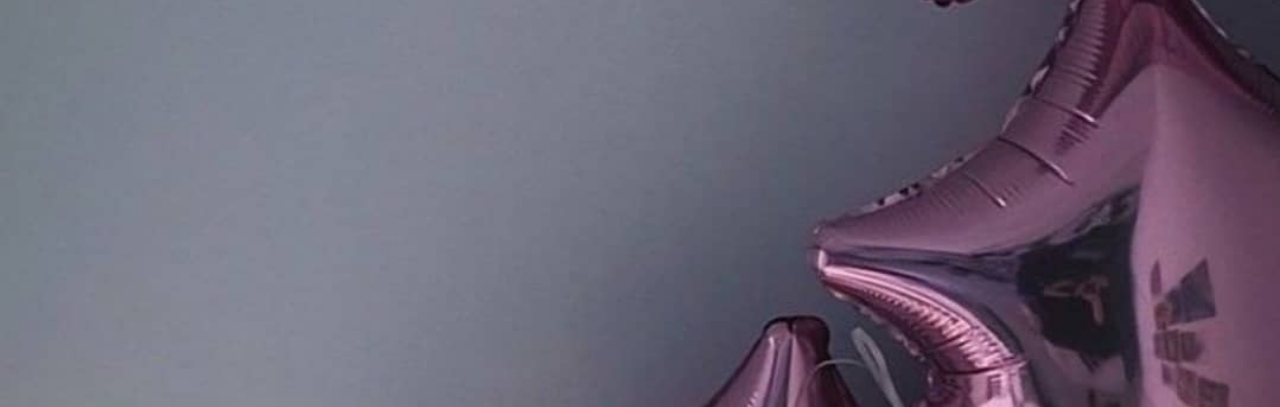
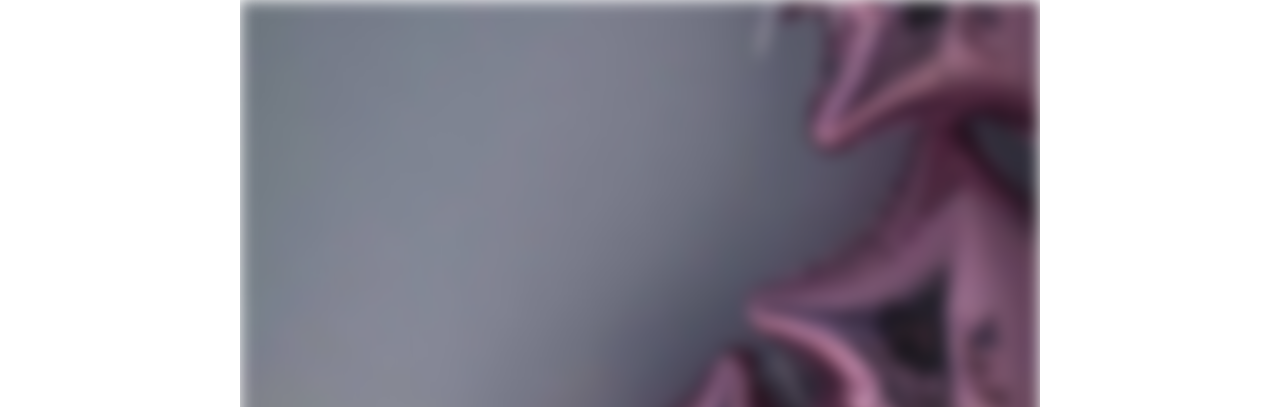
Before and after one commit to FATIMAA-WEB/Birthday, a website: page index.html in a window 1280 px wide. Shown: the top 407 px of the page. Drawn offline with nearby package versions, Linux system fonts and the light colour scheme.

Commit message:
Update style.css

```diff
--- a/style/style.css
+++ b/style/style.css
@@ -12,10 +12,6 @@ body {
     height: 100%;
     width: 100%;
     font-family: "Work Sans", sans-serif;
-    background-image: url(../bg.jpg);
-    background-size: cover;
-    background-position: center; /* Centers the image */
-    background-repeat: no-repeat; /* Prevents the image from repeating */
     height: 100%; /* Full height of the viewport */
     width: 100%;
     display: flex;
@@ -30,6 +26,21 @@ body {
     visibility: hidden;
     position: relative;
     overflow: hidden;
+}
+
+.container::before {
+    content: '';
+    background-image: url('../bg.jpg'); /* Use a suitable image */
+    background-size: cover; /* Makes the image cover the entire container */
+    background-position: center; /* Centers the image */
+    background-repeat: no-repeat; /* Prevents the image from repeating */
+    filter: blur(8px); /* Apply blur effect */
+    position: absolute;
+    top: 0;
+    left: 0;
+    right: 0;
+    bottom: 0;
+    z-index: -1; /* Send to back */
 }
 
 .container div.six {
```
